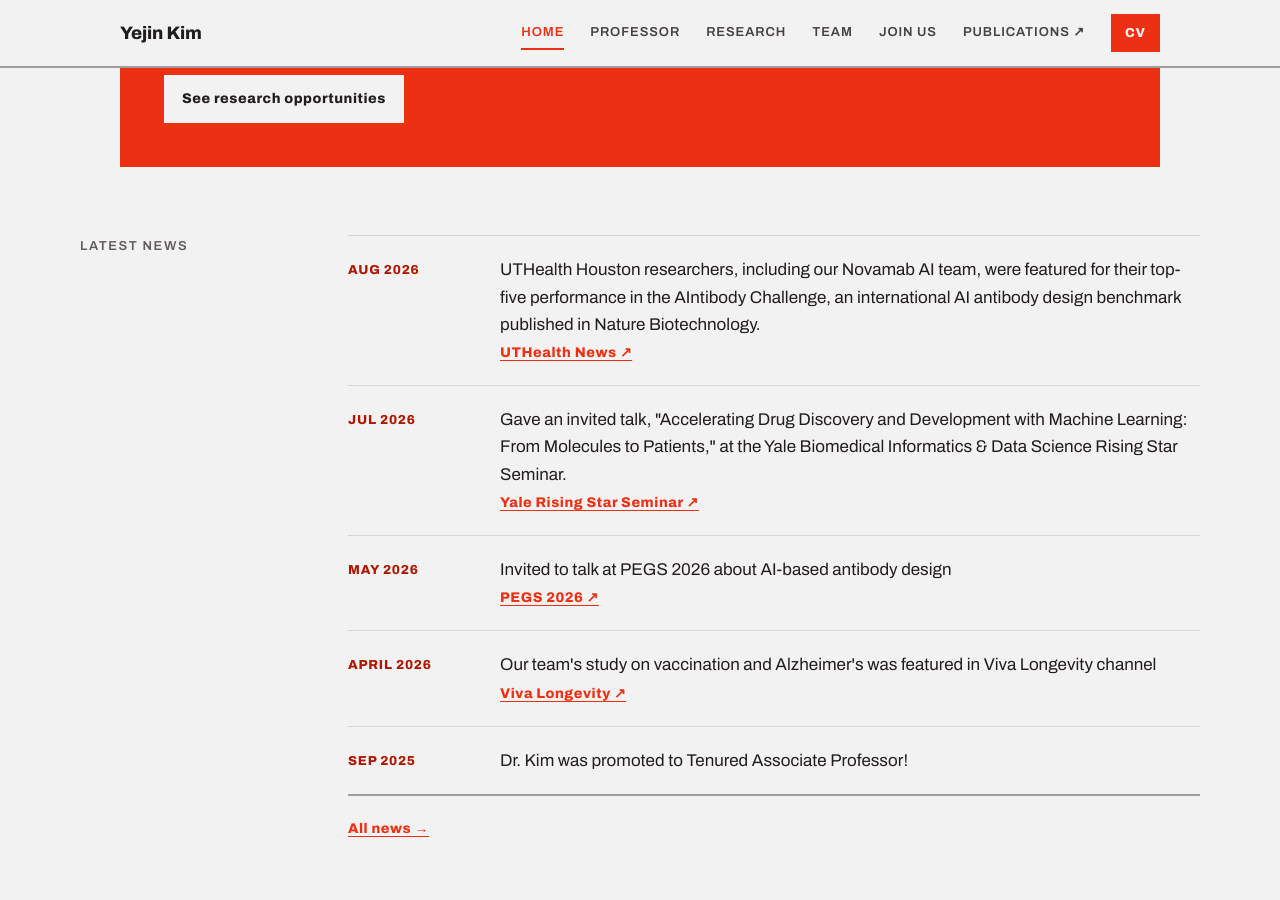
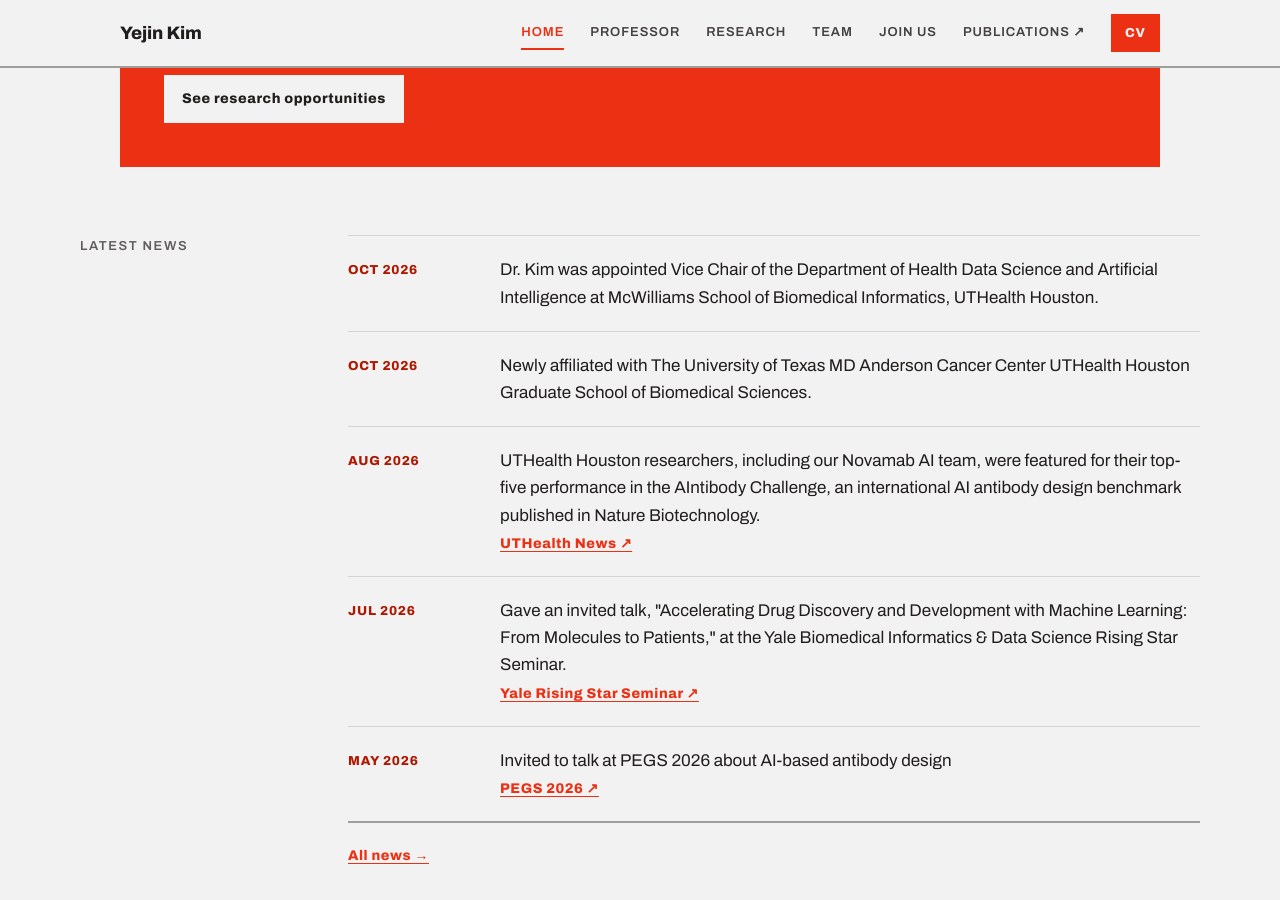
Before and after one commit to yejinjkim/yejinjkim.github.io, a Jekyll site: the page built from index.md, in a window 1280 px wide and 900 px high, scrolled down 1037 px. Built offline with Jekyll 4.4.1, drawn with Linux system fonts in a browser that asks for light colours.

Commit message:
Add news: Vice Chair appointment and MD Anderson GSBS affiliation
Co-Authored-By: Claude Sonnet 5.5 <noreply@anthropic.com>

```diff
--- a/_data/news.yml
+++ b/_data/news.yml
@@ -1,5 +1,9 @@
 # Newest first. The homepage shows the first five; /news shows all.
 # Each entry: date, text, and optionally link_label + link_url.
+- date: "Oct 2026"
+  text: "Dr. Kim was appointed Vice Chair of the Department of Health Data Science and Artificial Intelligence at McWilliams School of Biomedical Informatics, UTHealth Houston."
+- date: "Oct 2026"
+  text: "Newly affiliated with The University of Texas MD Anderson Cancer Center UTHealth Houston Graduate School of Biomedical Sciences."
 - date: "Aug 2026"
   text: "UTHealth Houston researchers, including our Novamab AI team, were featured for their top-five performance in the AIntibody Challenge, an international AI antibody design benchmark published in Nature Biotechnology."
   link_label: "UTHealth News"
```
